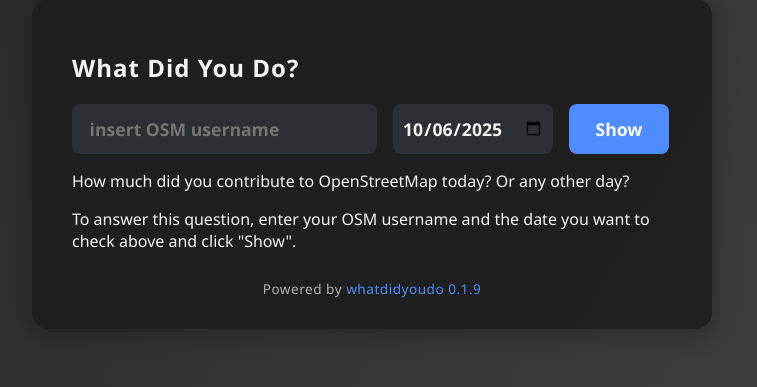
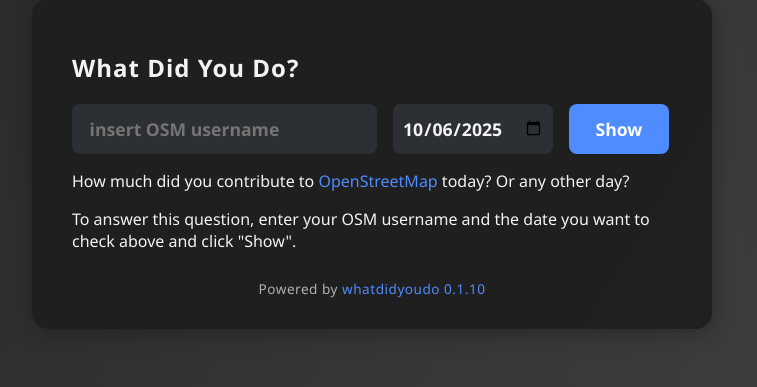
Before and after one commit to rompe/whatdidyoudo, a Flask app: page / in a window 1280 px wide. Shown: the part 252-639 px from the top of the page, without its empty margins (268-1025 px from the left). Run offline with Flask 3, Linux system fonts and the light colour scheme.

Commit message:
Add link to OSM homepage

```diff
--- a/whatdidyoudo/app.py
+++ b/whatdidyoudo/app.py
@@ -9,7 +9,7 @@ from flask_caching import Cache
 from flask_limiter import Limiter
 from flask_limiter.util import get_remote_address
 
-__version__ = "0.1.9"
+__version__ = "0.1.10"
 
 app = Flask(__name__)
 cache = Cache(app, config={"CACHE_TYPE": "SimpleCache",
--- a/whatdidyoudo/templates/form.html
+++ b/whatdidyoudo/templates/form.html
@@ -45,7 +45,7 @@
         {% endif %}
     {% else %}
         <p>
-            How much did you contribute to OpenStreetMap today? Or any other day?
+            How much did you contribute to <a href="https://www.openstreetmap.org/">OpenStreetMap</a> today? Or any other day?
         </p>
         <p>
             To answer this question, enter your OSM username and the date you want to check above and click "Show".
```
